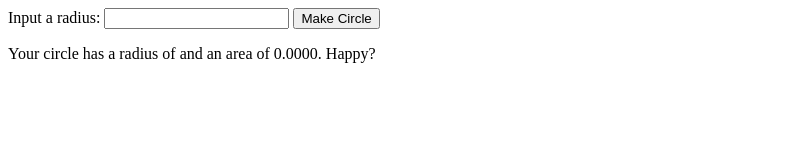
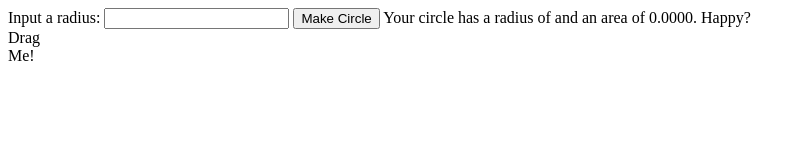
Before and after one commit to ericArbour/circle, a plain HTML site: page index.html in a window 1280 px wide. Both pictures are taken after a click on the button "Make Circle". Shown: the whole page, without its empty margins (0-806 px from the left). Drawn offline with Linux system fonts and the light colour scheme.

Commit message:
complete

```diff
--- a/index.html
+++ b/index.html
@@ -7,6 +7,7 @@
   <body>
     <label>Input a radius: <input type="number" name="radius" id="radius"></label>
     <button type="buttom" id="submit">Make Circle</button>
+    <span id="text"></span>
     <div id="container">
     </div>
     <script type="text/javascript" src="script.js"></script>
--- a/script.js
+++ b/script.js
@@ -1,20 +1,75 @@
 document.getElementById('submit').addEventListener('click', function() {
     var container = document.getElementById('container');
-    //container.removeChild(container.lastChild);
-    //container.removeChild(container.lastChild);
+    container.removeChild(container.childNodes[0]);
     var radius = document.getElementById('radius').value;
     var circle = document.createElement('div');
     circle.style.width = radius * 2 + 'px';
     circle.style.height = radius * 2 + 'px';
-    circle.style.backgroundColor = "black";
+    circle.style.backgroundColor = getRandHex();
+    circle.style.background = "linear-gradient(" + Math.floor(Math.random() * 90) + "deg, " + getRandHex() + ", " + getRandHex() + ")";
+    //circle.style.margin = "30px auto 0 auto";
     circle.style.borderRadius = "100%";
+    circle.style.position = "relative";
+    circle.style.textAlign = "center";
+    var words = document.createElement('div');
+    words.innerText = "Drag Me!";
+    words.style.position = "relative";
+    words.style.top = radius + 'px';
+    circle.appendChild(words);
     var area = calcArea(radius);
-    var par = document.createElement('p');
+    var par = document.getElementById('text');
     par.innerText = "Your circle has a radius of " + radius + " and an area of " + area.toFixed(4) + ". Happy?";
-    container.appendChild(par);
     container.appendChild(circle);
+    circle.addEventListener('mousedown', function () {
+        drag(this);
+        return false;
+    });
+
+
 });
 
 function calcArea (r) {
   return Math.PI * Math.pow(r, 2);
 }
+
+function getRandHex () {
+  var arr = ['0', '1', '2', '3', '4', '5', '6', '7', '8', '9', 'a', 'b', 'c', 'd', 'e', 'f'];
+  var hex = ['#'];
+  for (var i = 0; i < 6; i++) {
+    hex.push(arr[Math.floor(Math.random() * 16)]);
+  }
+  return hex.join('');
+}
+
+//learned how to use this drag function from this jsFiddle: https://jsfiddle.net/tovic/Xcb8d/
+var selected = null; //initial selected object
+var x_pos = 0; //x position of mouse
+var y_pos = 0; //y position of mouse
+var x_elem = 0; //x position of element
+var y_elem = 0; //y position of element
+
+//establishes clicked element and sets initial position
+function drag(circle) {
+    selected = circle; //sets circle to selected element
+    x_elem = x_pos - selected.offsetLeft; //sets initial circle x coord on click
+    y_elem = y_pos - selected.offsetTop; //sets initial circle y coord on click
+}
+
+// changes position of element based on mouse position while dragging
+function moveElement(e) {
+    x_pos = e.pageX; //gets mouse x coord
+    y_pos = e.pageY; //gets mouse y coord
+    if (selected !== null) { //if there is currently a selected element from the click event
+        selected.style.left = (x_pos - x_elem) + 'px'; //changes element position to the difference in mouse position and original position
+        selected.style.top = (y_pos - y_elem) + 'px';
+        selected.style.background = "linear-gradient(" + Math.floor(Math.random() * 90) + "deg, " + getRandHex() + ", " + getRandHex() + ")";
+    }
+}
+
+// Breaks connection with element on mouseup until it is clicked again
+function destroy() {
+    selected = null;
+}
+
+document.addEventListener('mousemove', moveElement);
+document.addEventListener('mouseup', destroy);
```
Also changed, not shown: style.css (deleted).
